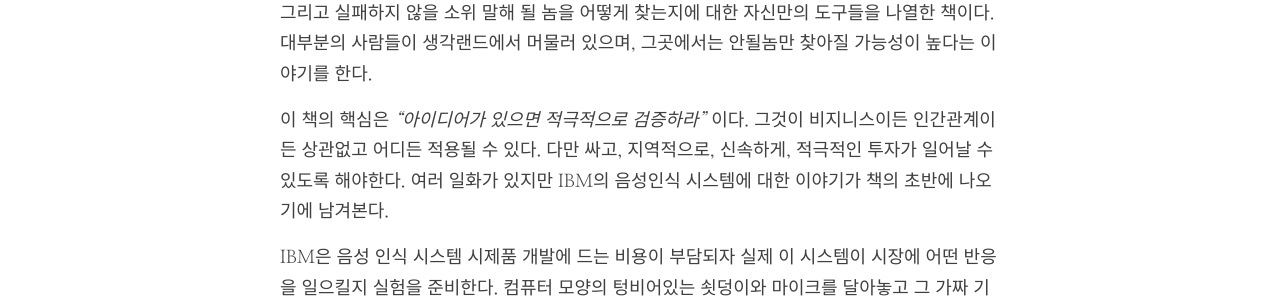
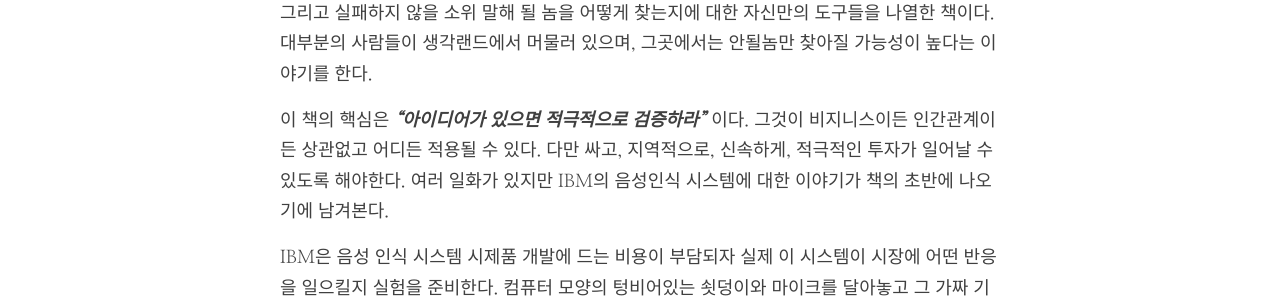
Before and after one commit to appff/appff.github.io, a Jekyll site: the page built from _posts/2024-04-09-the-right-it.md, in a window 1280 px wide. Shown: the part 366-666 px from the top of the page. Built offline with Jekyll 4.4.1, drawn with Linux system fonts in a browser that asks for light colours.

```diff
--- a/_posts/2024-04-09-the-right-it.md
+++ b/_posts/2024-04-09-the-right-it.md
@@ -6,7 +6,7 @@ categories: [Business]
 
 최근 아이디어 불패의 법칙이라는 책을 보았다. 구글 엔지니어 출신의 실패하는 서비스의 조건들 그리고 실패하지 않을 소위 말해 될 놈을 어떻게 찾는지에 대한 자신만의 도구들을 나열한 책이다. 대부분의 사람들이 생각랜드에서 머물러 있으며, 그곳에서는 안될놈만 찾아질 가능성이 높다는 이야기를 한다.
 
-이 책의 핵심은 *"아이디어가 있으면 적극적으로 검증하라"* 이다. 그것이 비지니스이든 인간관계이든 상관없고 어디든 적용될 수 있다. 다만 싸고, 지역적으로, 신속하게, 적극적인 투자가 일어날 수 있도록 해야한다. 여러 일화가 있지만 IBM의 음성인식 시스템에 대한 이야기가 책의 초반에 나오기에 남겨본다.
+이 책의 핵심은 ***"아이디어가 있으면 적극적으로 검증하라"*** 이다. 그것이 비지니스이든 인간관계이든 상관없고 어디든 적용될 수 있다. 다만 싸고, 지역적으로, 신속하게, 적극적인 투자가 일어날 수 있도록 해야한다. 여러 일화가 있지만 IBM의 음성인식 시스템에 대한 이야기가 책의 초반에 나오기에 남겨본다.
 
 IBM은 음성 인식 시스템 시제품 개발에 드는 비용이 부담되자 실제 이 시스템이 시장에 어떤 반응을 일으킬지 실험을 준비한다. 컴퓨터 모양의 텅비어있는 쇳덩이와 마이크를 달아놓고 그 가짜 기계의 뒷편에는 사람이 듣고 받아 쓸 준비를 한다. IBM은 이 실험을 통해서 자신들의 아이디어가 안 될놈 이라는 것을 깨닫는다. 사용자들은 두 가지 안쓸 이유를 이야기한다. 장시간 이 시스템을 사용할 때 목 아픔과 개인적인 내용이 주변사람들에게 들릴 것에 대한 걱정이었다.
 
```
